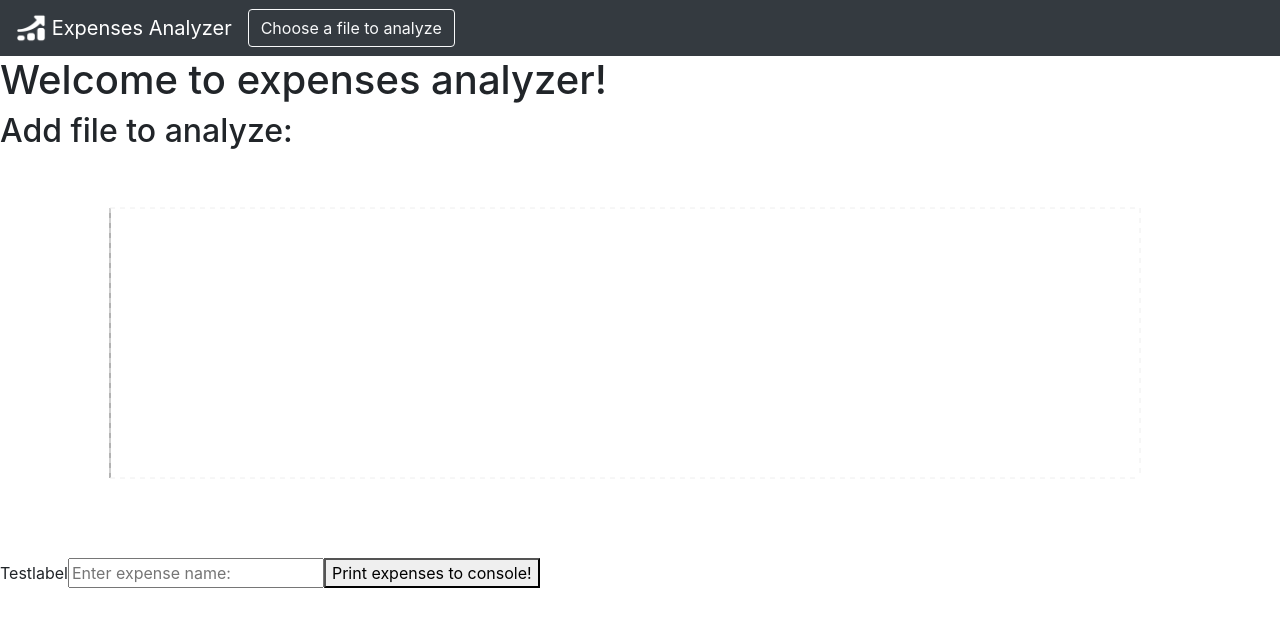
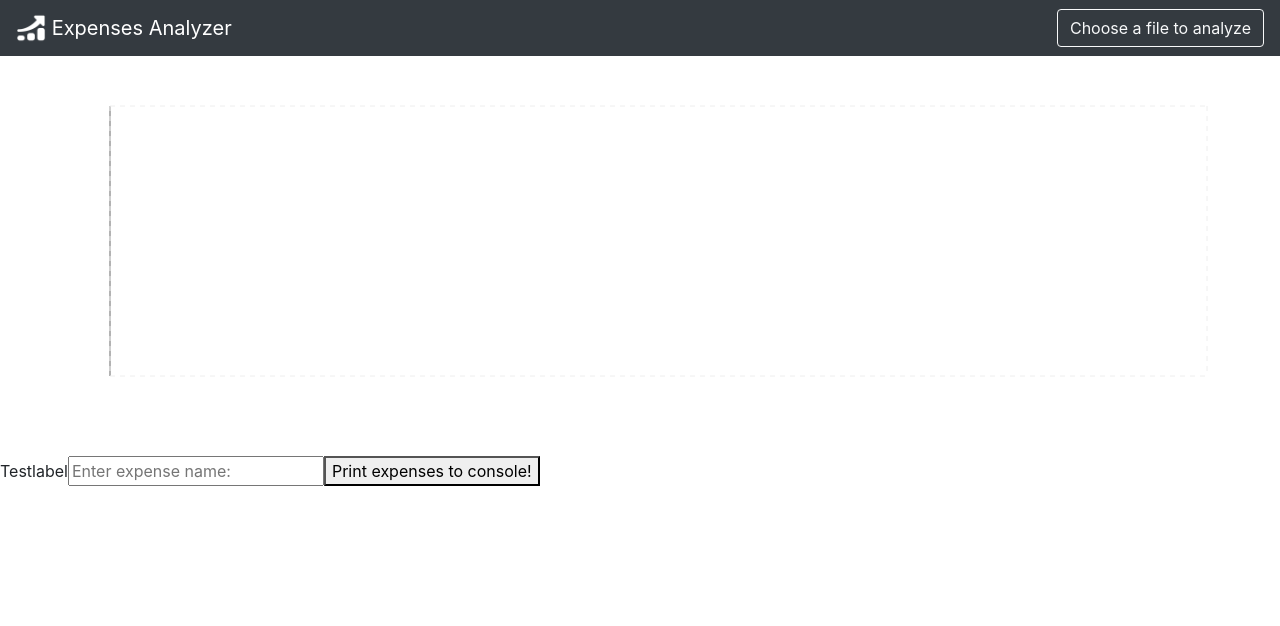
Before and after one commit to Kielx/expenses-analyzer, a React (Create React App) app: page / in a window 1280 px wide. Shown: the top 626 px of the page. Built offline with nearby package versions, Linux system fonts and the light colour scheme.

Commit message:
Wrap mainChart in responsive container Add justify-content-between to space out navbar buttons Add cancel button to modal Remove unnedeed text from main page

```diff
--- a/src/App.js
+++ b/src/App.js
@@ -47,8 +47,6 @@ function App() {
     <div className="App">
       <MainNavbar parsed={parsed} setParsed={setParsed}></MainNavbar>
       {/*<MainJumbotron parsed={parsed} setParsed={setParsed}></MainJumbotron>*/}
-      <h1>Welcome to expenses analyzer!</h1>
-      <h2>Add file to analyze:</h2>
 
       <MainChart graphData={graphData}></MainChart>
       <form>
--- a/src/components/AddFileModal.js
+++ b/src/components/AddFileModal.js
@@ -30,6 +30,9 @@ export default function AddFileModal(props) {
           ></input>
         </Modal.Body>
         <Modal.Footer>
+          <Button variant="outline-danger" onClick={handleClose}>
+            Cancel
+          </Button>
           <Button
             variant="primary"
             onClick={() => {
--- a/src/components/MainChart.js
+++ b/src/components/MainChart.js
@@ -7,13 +7,14 @@ import {
   YAxis,
   CartesianGrid,
   Tooltip,
+  ResponsiveContainer,
 } from "recharts";
 
 export default function MainChart(props) {
   return (
+    <ResponsiveContainer width={"99%"} height={400}>
       <LineChart
         width={1200}
-      height={400}
         data={props.graphData}
         margin={{ top: 50, right: 60, bottom: 50, left: 50 }}
       >
@@ -31,5 +32,6 @@ export default function MainChart(props) {
         />
         <Tooltip />
       </LineChart>
+    </ResponsiveContainer>
   );
 }
--- a/src/components/MainNavbar.js
+++ b/src/components/MainNavbar.js
@@ -4,7 +4,7 @@ import AddFileModal from "./AddFileModal";
 
 export default function MainNavbar(props) {
   return (
-    <Navbar bg="dark" variant="dark">
+    <Navbar bg="dark" variant="dark" className="justify-content-between">
       <Navbar.Brand href="#home">
         <img
           alt=""
```
Also changed, not shown: 1 other file (tests, documents, lock files or other folders). Lines whose indentation alone changed are shown as unchanged.
